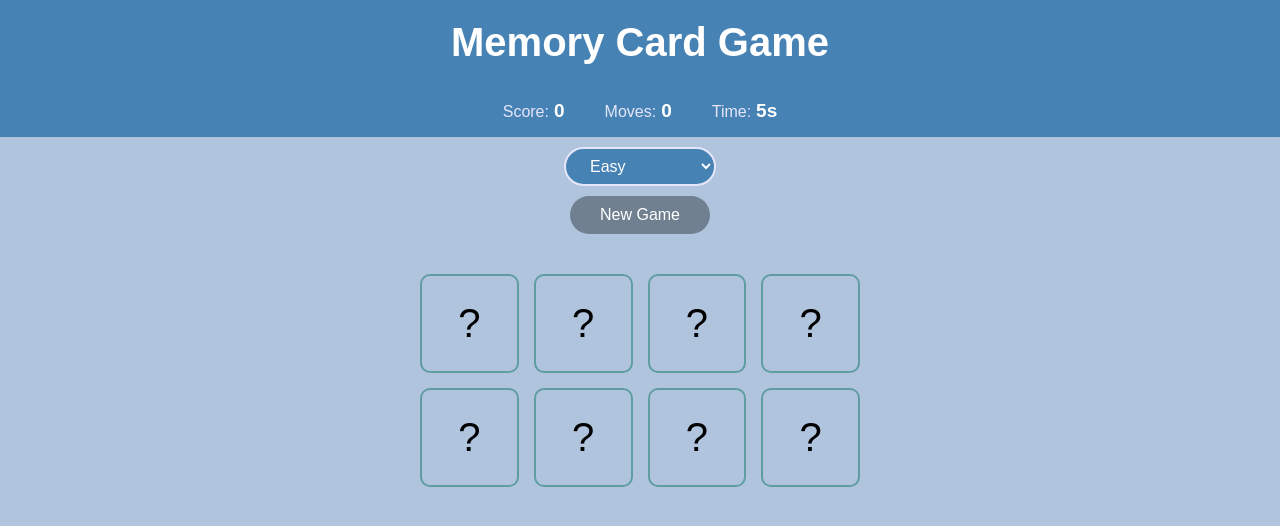
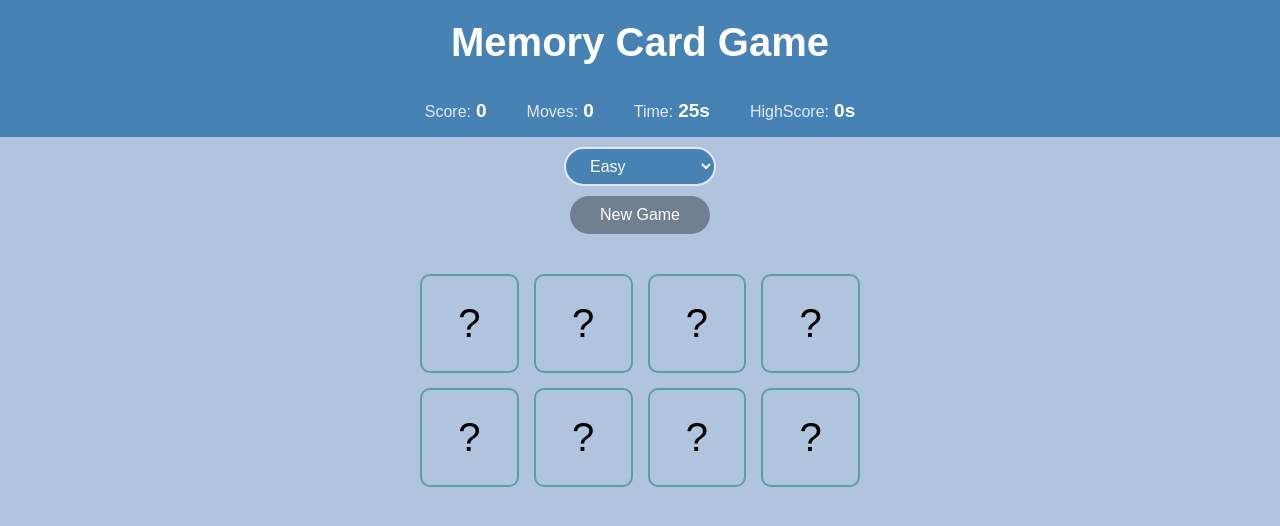
Before and after one commit to Praveen-tej/Memory-card-game, a React (Vite) app: page /game in a window 1280 px wide. Shown: the top 526 px of the page. Built offline with nearby package versions, Linux system fonts and the light colour scheme.

Commit message:
Added times up

```diff
--- a/src/components/Game.jsx
+++ b/src/components/Game.jsx
@@ -30,6 +30,7 @@ function Game() {
   const [isWon, setIsWon] = useState(false);
   const [isDisabled, setIsDisabled] = useState(false);
   const [gamekey, setGamekey] = useState(0);
+  const [isGameOver, setIsGameOver] = useState(false);
 
   const [timer, setTimer] = useState(0);
   const timerRef = useRef(null);
@@ -40,36 +41,51 @@ function Game() {
 
   const [difficulty, setDifficulty] = useState(initialDifficulty);
 
+  const [highscore, setHighscore] = useState(() => {
+    return (
+      JSON.parse(localStorage.getItem(`highscore_${initialDifficulty}`)) || 0
+    );
+  });
+
   const newGame = (level) => {
     setGamekey((prev) => prev + 1);
-    setTimer(0);
     clearInterval(timerRef.current);
 
     const currentDifficulty =
       level || difficulty || initialDifficulty || "Easy";
 
+    const savedHighscore =
+      JSON.parse(localStorage.getItem(`highscore_${currentDifficulty}`)) || 0;
+    setHighscore(savedHighscore);
+
     let selectedCards;
     if (currentDifficulty === "Easy") {
       const unique = cardValues.slice(0, 4);
       selectedCards = [...unique, ...unique];
+      setTimer(30);
     } else if (currentDifficulty === "Medium") {
       const unique = cardValues.slice(0, 6);
       selectedCards = [...unique, ...unique];
+      setTimer(60);
     } else {
       selectedCards = cardValues.slice(0, 16);
+      setTimer(90);
     }
+
     const startingCards = selectedCards.map((value, index) => ({
       id: index,
       value,
       isFlipped: false,
       isMatched: false,
     }));
+
     startingCards.sort(() => Math.random() - 0.5);
     setCards(startingCards);
     setScores(0);
     setMoves(0);
     setIsWon(false);
     setIsDisabled(false);
+    setIsGameOver(false);
   };
 
   useEffect(() => {
@@ -78,11 +94,9 @@ function Game() {
 
   useEffect(() => {
     clearInterval(timerRef.current);
-    setTimer(0);
     timerRef.current = setInterval(() => {
-      setTimer((prev) => prev + 1);
+      setTimer((prev) => prev - 1);
     }, 1000);
-
     return () => clearInterval(timerRef.current);
   }, [gamekey]);
 
@@ -125,16 +139,28 @@ function Game() {
   useEffect(() => {
     if (isWon) {
       clearInterval(timerRef.current);
+      setIsGameOver(false);
+      if (timer > highscore) {
+        setHighscore(timer);
+        localStorage.setItem(`highscore_${difficulty}`, JSON.stringify(timer));
+      }
     }
   }, [isWon]);
 
+  useEffect(() => {
+    if (timer === 0 && cards.length > 0 && !isWon) {
+      clearInterval(timerRef.current);
+      setIsDisabled(true);
+      setIsGameOver(true);
+      setCards(cards.map((c) => ({ ...c, isFlipped: false })));
+    }
+  }, [timer]);
+
   const cardClick = (card) => {
     if (isDisabled) return;
-
     if (card.isFlipped || card.isMatched || flippedCards.length === 2) {
       return;
     }
-
     const updateCards = cards.map((c) => {
       if (c.id === card.id) {
         return { ...c, isFlipped: true };
@@ -142,7 +168,6 @@ function Game() {
         return c;
       }
     });
-
     setCards(updateCards);
     setFlippedCards([...flippedCards, card]);
   };
@@ -161,9 +186,11 @@ function Game() {
         onDifficultyChange={changeDifficulty}
         difficulty={difficulty}
         timer={timer}
+        highscore={highscore}
       />
 
       {isWon && <div className="win-message">🎉 You Win!</div>}
+      {isGameOver && <div className="game-over-message">⏰ Time's Up!</div>}
 
       <div className="cards-grid">
         {cards.map((card, index) => (
--- a/src/components/Header.jsx
+++ b/src/components/Header.jsx
@@ -5,6 +5,7 @@ export default function Header({
   onDifficultyChange,
   difficulty,
   timer,
+  highscore
 }) {
   return (
     <div>
@@ -23,6 +24,10 @@ export default function Header({
         <div className="stat-item">
           <span className="stat-label">Time:</span>
           <span className="stat-value">{timer}s</span>
+        </div>
+        <div className="stat-item">
+          <span className="stat-label">HighScore:</span>
+          <span className="stat-value">{highscore}s</span>
         </div>
       </div>
       <select
--- a/src/index.css
+++ b/src/index.css
@@ -178,9 +178,9 @@ body {
 }
 
 @keyframes pulse {
-  0%   { transform: scale(1); }
-  50%  { transform: scale(1.1); }
-  100% { transform: scale(1); }
+  0%   { opacity: 1; }
+  50%  { opacity: 0.5; }
+  100% { opacity: 1; }
 }
 
 .difficulty-select {
@@ -232,6 +232,14 @@ body {
 .difficulty-btn:hover {
   border-color: white;
   background-color: slategray;
+}
+
+.game-over-message {
+  text-align: center;
+  font-size: 35px;
+  color: tomato;
+  padding: 20px;
+  animation: pulse 2s infinite;
 }
 
 /* Tablet */
```
Also changed, not shown: src/App.jsx (line endings or trailing spaces).
